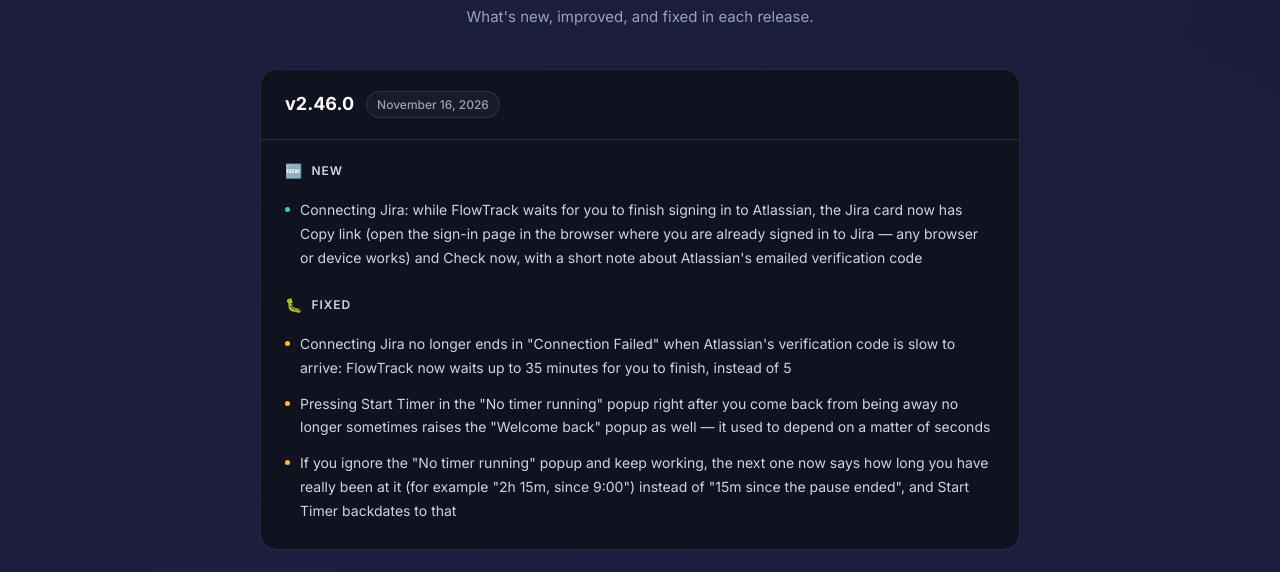
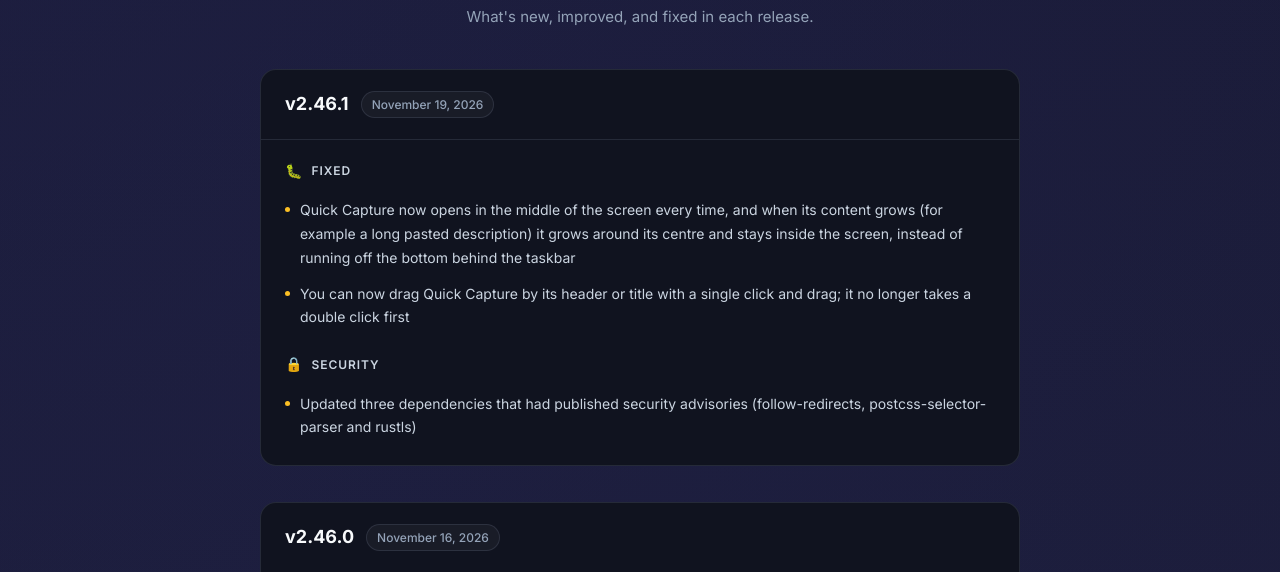
Before and after one commit to harshit9466/flowtrack-releases, a plain HTML site: page docs/changelog.html in a window 1280 px wide. Shown: the part 192-764 px from the top of the page. Drawn offline with Linux system fonts and the light colour scheme.

Commit message:
update changelog: v2.46.1

```diff
--- a/docs/changelog.html
+++ b/docs/changelog.html
@@ -123,6 +123,29 @@
     <div class="page-header">
       <h1 class="gradient-text">Changelog</h1>
       <p>What's new, improved, and fixed in each release.</p>
+    </div>
+
+    <!-- v2.46.1 -->
+    <div class="release">
+      <div class="release-header">
+        <span class="release-version">v2.46.1</span>
+        <span class="release-date">November 19, 2026</span>
+      </div>
+      <div class="release-body">
+        <div class="section section-fixed">
+          <div class="section-title"><span class="section-icon">🐛</span> Fixed</div>
+          <ul>
+            <li>Quick Capture now opens in the middle of the screen every time, and when its content grows (for example a long pasted description) it grows around its centre and stays inside the screen, instead of running off the bottom behind the taskbar</li>
+            <li>You can now drag Quick Capture by its header or title with a single click and drag; it no longer takes a double click first</li>
+          </ul>
+        </div>
+        <div class="section section-fixed">
+          <div class="section-title"><span class="section-icon">🔒</span> Security</div>
+          <ul>
+            <li>Updated three dependencies that had published security advisories (follow-redirects, postcss-selector-parser and rustls)</li>
+          </ul>
+        </div>
+      </div>
     </div>
 
     <!-- v2.46.0 -->
```
